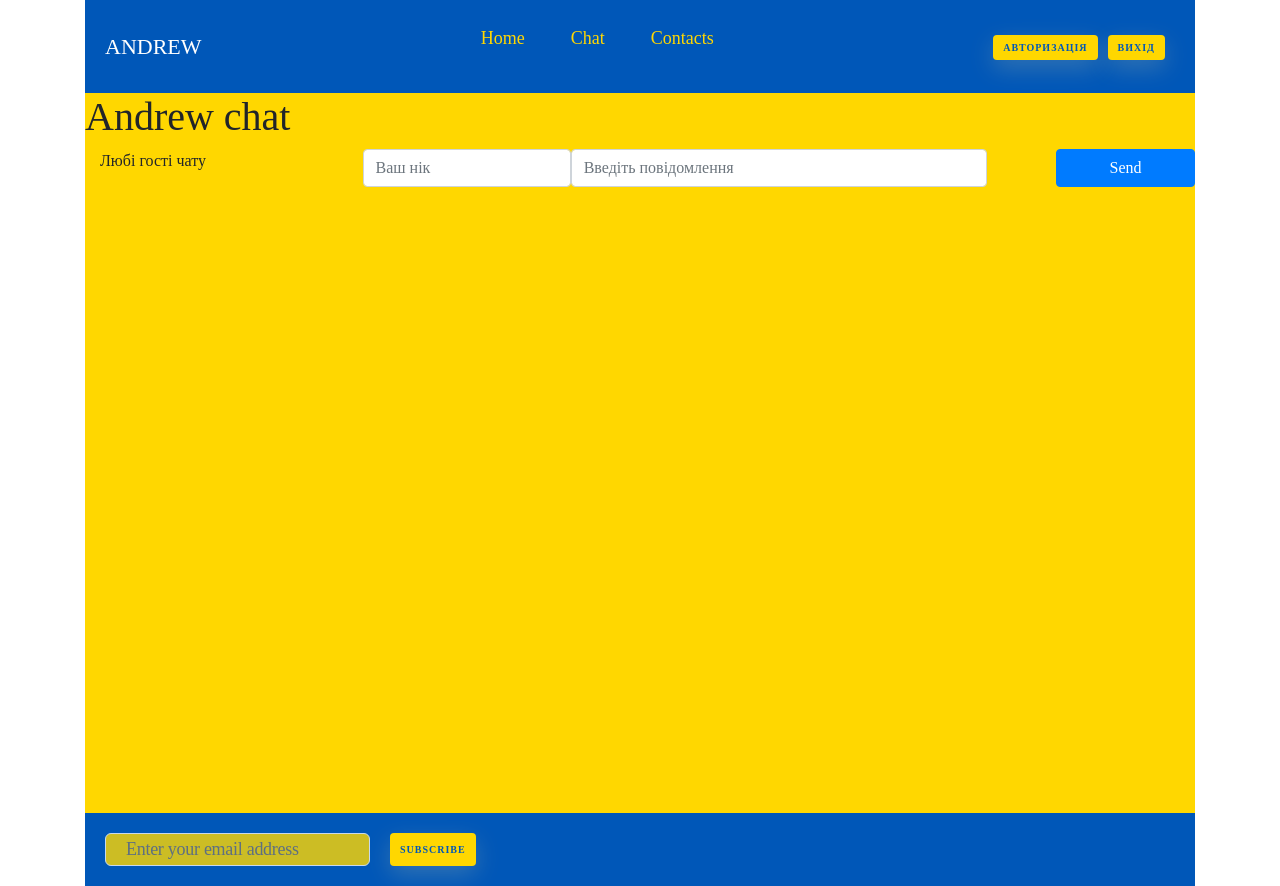
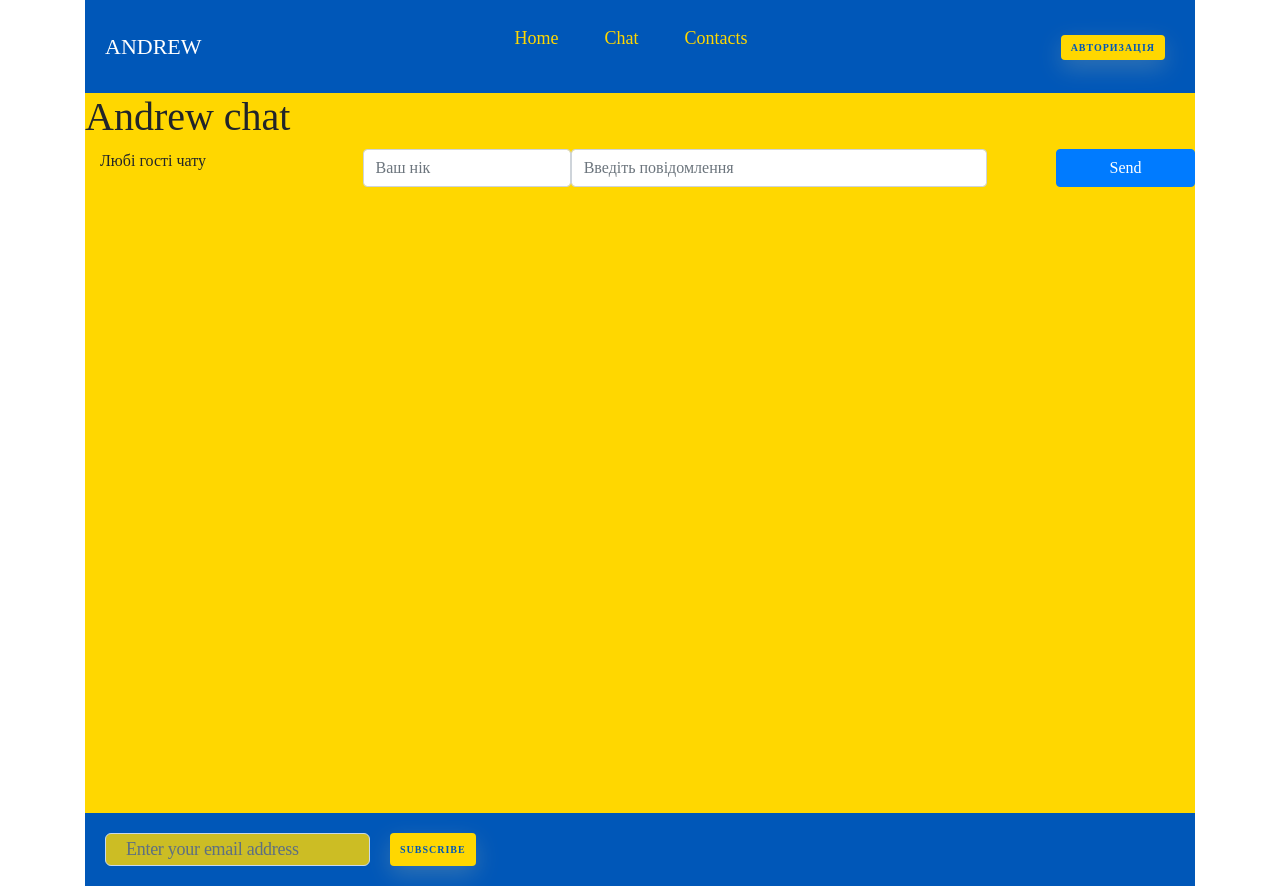
Before and after one commit to Kryzhanivskyi89/my-app, a React (Create React App) app: page /my-app/chat in a window 1280 px wide. Built offline with nearby package versions, Linux system fonts and the light colour scheme.

Commit message:
make logout

```diff
--- a/src/components/Header/Header.jsx
+++ b/src/components/Header/Header.jsx
@@ -6,17 +6,14 @@ import style from './style.module.css'
 // import Login from "../pages/authPage/Login"
 // import Signup from "../pages/authPage/Signup"
 
-import { useDispatch } from 'react-redux';
+import { useDispatch, useSelector } from 'react-redux';
 import { logoutThunk } from '../../redux/auth/authOperations';
-// import { AuthButton } from "../AuthButton/AuthButton";
 
-//
-const Header = ({isRegistration, showModal}) => {
+const Header = ({ showModal}) => {
+    const { token } = useSelector((state) => state.auth)
 
     // const [isShowModal, setIsShowModal] = useState(false)
-    console.log(isRegistration)
 	// const showModal = () => setIsShowModal(true)
-
 	// const closeModal = () => setIsShowModal(false)
     const dispatch = useDispatch();
 
@@ -24,11 +21,6 @@ const Header = ({isRegistration, showModal}) => {
 	const handleSignUp = () => {
 		navigate('/auth/:id')
     }
-
-    const handleLogin = () => {
-		navigate('/auth/signin')
-	}
-
 	return (
 		<>
             <nav className={style.navbar}>
@@ -64,8 +56,7 @@ const Header = ({isRegistration, showModal}) => {
                 </ul>
 
                 <div className={style.authbtn}>
-                    {/* <AuthButton isRegistration={id !== 'signin'} /> */}
-                    {!isRegistration && (
+                    {!token && (
                         <button
                         className={style.btn}
                         type="button"
@@ -73,20 +64,12 @@ const Header = ({isRegistration, showModal}) => {
                         >
                         Авторизація
 		 			</button>)}
-                     {!isRegistration && (
+                     {token && (
                          <button
                          className={style.btn}
                          type="button"
                          onClick={() => dispatch(logoutThunk())}
                         >вихід</button>)}
-
-                    {/* <button
-                        className={style.btn}
-                        // onClick={handleLogin}
-						onClick={isRegistration ? handleLogin : () => dispatch(logoutThunk())}
-                    >
-						{!isRegistration ? 'Login' : 'Logout'}
-                    </button>  */}
                 </div>
             </nav>
 		</>
--- a/src/components/Layout/Layout.jsx
+++ b/src/components/Layout/Layout.jsx
@@ -22,7 +22,6 @@ const Layout = () => {
 		<div className='container'>
 
 			<Header
-				// isRegistration={id !== 'signin'}
 				// showModal={showModal}
 			/>
 
```
